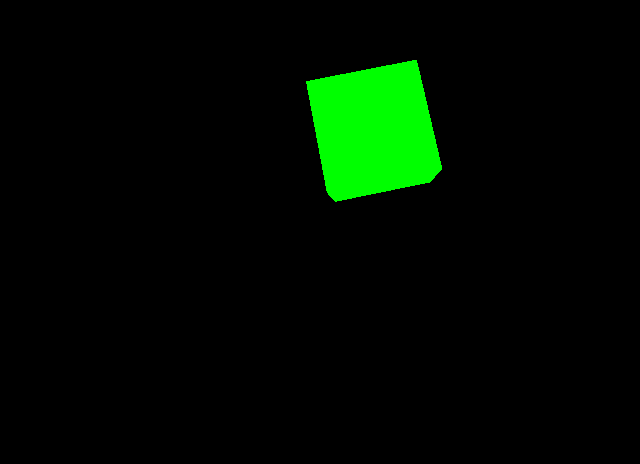
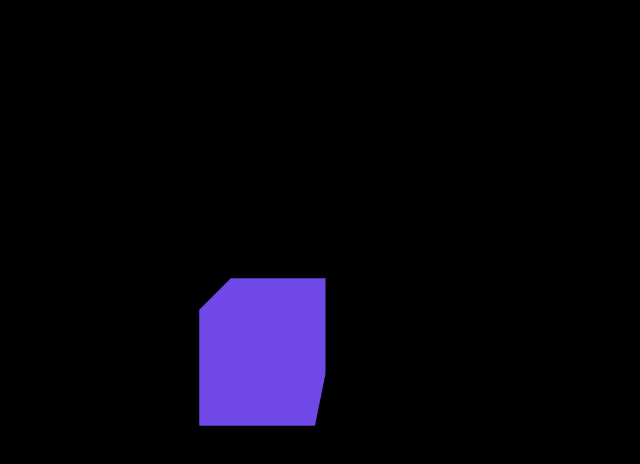
Before and after one commit to witch-factory/threejs-practice, a website built with webpack: page src/index.html in a window 1280 px wide. Shown: the part 264-728 px from the top of the page, without its empty margins (267-907 px from the left). Built offline with nearby package versions, Linux system fonts and the light colour scheme.

Commit message:
윈도우 창 사이즈 변경에 대응하기

```diff
--- /dev/null
+++ b/src/ex02.js
@@ -0,0 +1,42 @@
+import * as THREE from "three";
+
+export function example() {
+  // renderer
+  const canvas = document.querySelector("#canvas");
+  const renderer = new THREE.WebGLRenderer({ canvas, antialias: true });
+  renderer.setSize(window.innerWidth, window.innerHeight);
+  renderer.setPixelRatio(window.devicePixelRatio);
+  console.log(window.devicePixelRatio);
+
+  const scene = new THREE.Scene();
+  const camera = new THREE.PerspectiveCamera(
+    75,
+    window.innerWidth / window.innerHeight,
+    0.1,
+    1000
+  );
+  camera.position.x = 1;
+  camera.position.y = 2;
+  camera.position.z = 5;
+  scene.add(camera);
+
+  const geometry = new THREE.BoxGeometry(1, 1, 1);
+  const material = new THREE.MeshBasicMaterial({ color: "#7048e8" });
+
+  const mesh = new THREE.Mesh(geometry, material);
+  scene.add(mesh);
+
+  renderer.render(scene, camera);
+
+  // 리사이즈
+  function onWindowResize() {
+    camera.aspect = window.innerWidth / window.innerHeight;
+    // 카메라에 변화가 있을 경우 실행
+    camera.updateProjectionMatrix();
+    renderer.setSize(window.innerWidth, window.innerHeight);
+    renderer.render(scene, camera);
+  }
+
+  // 이벤트
+  window.addEventListener("resize", onWindowResize);
+}
--- a/src/index.html
+++ b/src/index.html
@@ -6,6 +6,7 @@
     <title>Three.js 웹팩 프로젝트</title>
   </head>
   <body>
+    <canvas id="canvas"></canvas>
     <script src="bundle.js"></script>
   </body>
 </html>
--- a/src/index.js
+++ b/src/index.js
@@ -1,32 +1,4 @@
-import * as THREE from "three";
+import { example } from "./ex02";
 import "./styles.css";
 
-// Create scene, camera, and renderer
-const scene = new THREE.Scene();
-const camera = new THREE.PerspectiveCamera(
-  75,
-  window.innerWidth / window.innerHeight,
-  0.1,
-  1000
-);
-const renderer = new THREE.WebGLRenderer();
-
-renderer.setSize(window.innerWidth, window.innerHeight);
-document.body.appendChild(renderer.domElement);
-
-// Add a cube
-const geometry = new THREE.BoxGeometry();
-const material = new THREE.MeshBasicMaterial({ color: 0x00ff00 });
-const cube = new THREE.Mesh(geometry, material);
-scene.add(cube);
-
-camera.position.z = 5;
-
-// Animation loop
-function animate() {
-  requestAnimationFrame(animate);
-  cube.rotation.x += 0.01;
-  cube.rotation.y += 0.01;
-  renderer.render(scene, camera);
-}
-animate();
+example();
--- a/src/styles.css
+++ b/src/styles.css
@@ -2,3 +2,10 @@ body {
   margin: 0;
   overflow: hidden;
 }
+
+#canvas {
+  position: absolute;
+  left: 0;
+  top: 0;
+  background-color: #000;
+}
```
Also changed, not shown: src/ex01.js (added, +32 -0 lines).
